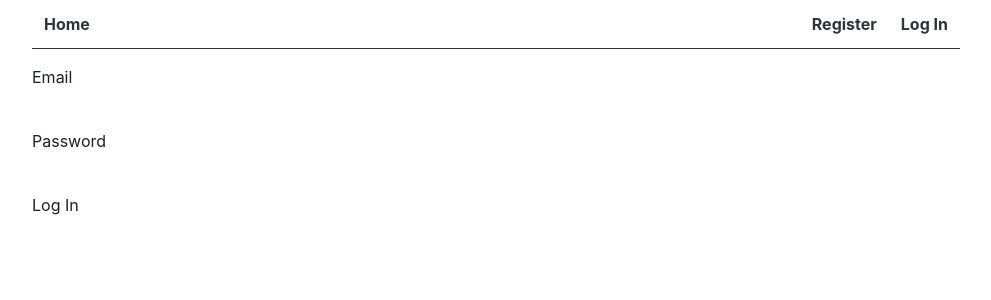
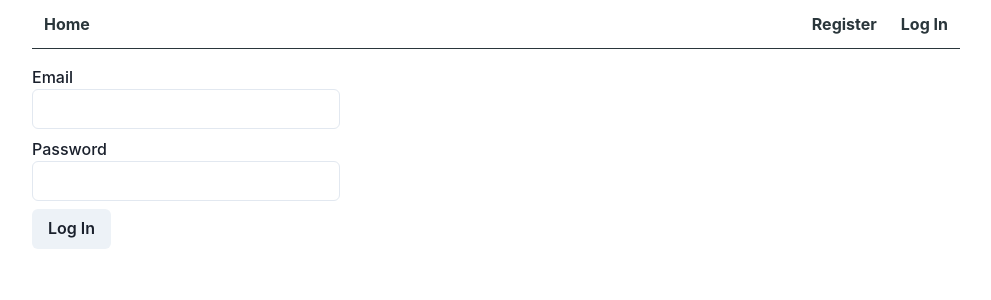
Before and after one commit to SerhiiShapovalov/goit-react-hw-08-phonebook, a React (Create React App) app: page /goit-react-hw-08-phonebook/login in a window 1280 px wide. Shown: the top 300 px of the page, without its empty margins (144-1135 px from the left). Built offline with nearby package versions, Linux system fonts and the light colour scheme.

Commit message:
Stylized forms

```diff
--- a/package.json
+++ b/package.json
@@ -18,6 +18,7 @@
     "react": "^18.1.0",
     "react-dom": "^18.1.0",
     "react-helmet": "^6.1.0",
+    "react-hook-form": "^7.45.4",
     "react-hot-toast": "^2.4.1",
     "react-icons": "^4.10.1",
     "react-redux": "^8.1.2",
--- a/src/components/LoginForm/LoginForm.js
+++ b/src/components/LoginForm/LoginForm.js
@@ -1,6 +1,26 @@
 import { useDispatch } from 'react-redux';
 import { logIn } from '../../redux/auth/operations';
 import css from './LoginForm.module.css';
+// import { ChakraBaseProvider, extendBaseTheme } from '@chakra-ui/react';
+// // `@chakra-ui/theme` is a part of the base install with `@chakra-ui/react`
+// import chakraTheme from '@chakra-ui/theme';
+
+// const { Button } = chakraTheme.components;
+
+// const theme = extendBaseTheme({
+//   components: {
+//     Button,
+//   },
+// });
+
+// import { useForm } from 'react-hook-form';
+import {
+  // FormErrorMessage,
+  FormLabel,
+  // FormControl,
+  Input,
+  Button,
+} from '@chakra-ui/react';
 
 export const LoginForm = () => {
   const dispatch = useDispatch();
@@ -19,15 +39,15 @@ export const LoginForm = () => {
 
   return (
     <form className={css.form} onSubmit={handleSubmit} autoComplete="off">
-      <label className={css.label}>
+      <FormLabel className={css.label}>
         Email
-        <input type="email" name="email" />
-      </label>
-      <label className={css.label}>
+        <Input type="email" name="email" />
+      </FormLabel>
+      <FormLabel className={css.label}>
         Password
-        <input type="password" name="password" />
-      </label>
-      <button type="submit">Log In</button>
+        <Input type="password" name="password" />
+      </FormLabel>
+      <Button type="submit">Log In</Button>
     </form>
   );
 };
--- a/src/components/RegisterForm/RegisterForm.js
+++ b/src/components/RegisterForm/RegisterForm.js
@@ -1,5 +1,13 @@
 import { useDispatch } from 'react-redux';
 import { register } from '../../redux/auth/operations';
+// import { useForm } from 'react-hook-form';
+import {
+  // FormErrorMessage,
+  FormLabel,
+  // FormControl,
+  Input,
+  Button,
+} from '@chakra-ui/react';
 import css from './RegisterForm.module.css';
 
 export const RegisterForm = () => {
@@ -20,19 +28,30 @@ export const RegisterForm = () => {
 
   return (
     <form className={css.form} onSubmit={handleSubmit} autoComplete="off">
-      <label className={css.label}>
+      <FormLabel className={css.label}>
         Username
-        <input type="text" name="name" />
-      </label>
+        <Input
+          type="text"
+          name="name"
+          id="name"
+          placeholder="name"
+          {...register('name', {
+            required: 'This is required',
+            minLength: { value: 4, message: 'Minimum length should be 4' },
+          })}
+        />
+      </FormLabel>
       <label className={css.label}>
         Email
-        <input type="email" name="email" />
+        <Input type="email" name="email" />
       </label>
       <label className={css.label}>
         Password
-        <input type="password" name="password" />
+        <Input type="password" name="password" />
       </label>
-      <button type="submit">Register</button>
+      <Button mt={4} colorScheme="teal" type="submit">
+        Register
+      </Button>
     </form>
   );
 };
--- a/src/index.js
+++ b/src/index.js
@@ -4,12 +4,14 @@ import { BrowserRouter } from 'react-router-dom';
 import { Provider } from 'react-redux';
 import { PersistGate } from 'redux-persist/integration/react';
 import { store, persistor } from './redux/store';
+import { ChakraProvider } from '@chakra-ui/react';
 import App from './components/App';
 import './index.css';
 
 const root = ReactDOM.createRoot(document.getElementById('root'));
 root.render(
   <React.StrictMode>
+    <ChakraProvider>
       <Provider store={store}>
         <PersistGate loading={null} persistor={persistor}>
           <BrowserRouter basename="/goit-react-hw-08-phonebook">
@@ -17,5 +19,6 @@ root.render(
           </BrowserRouter>
         </PersistGate>
       </Provider>
+    </ChakraProvider>
   </React.StrictMode>
 );
```
Also changed, not shown: src/components/App.jsx (+1 -8 lines), 1 other file (tests, documents, lock files or other folders). Lines whose indentation alone changed are shown as unchanged.
